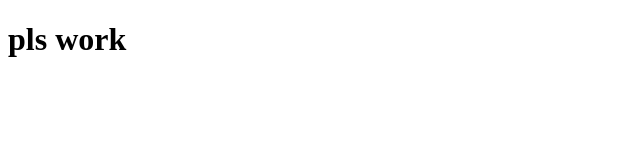
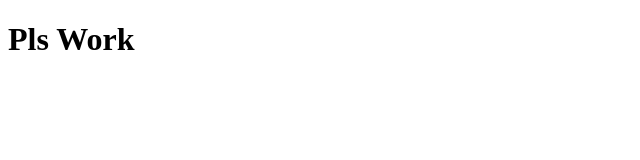
Before and after one commit to zinnergy/thefuck-isthis, a plain HTML site: page site/index.html in a window 1280 px wide. Shown: the full height of the page, 0-640 px from the left. Drawn offline with Linux system fonts and the light colour scheme.

Commit message:
My First Page.

```diff
--- a/site/index.html
+++ b/site/index.html
@@ -4,6 +4,6 @@
 	<title>The motherfuck is this</title>
 </head>
 <body>
-	<h1>pls work</h1>
+	<h1>Pls Work</h1>
 </body>
 </html>
```
